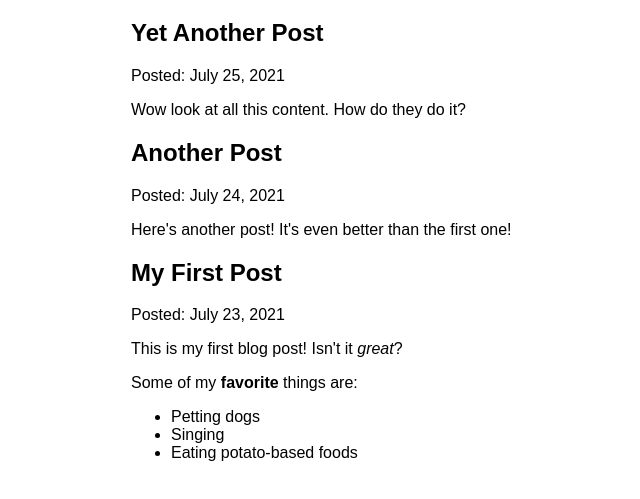
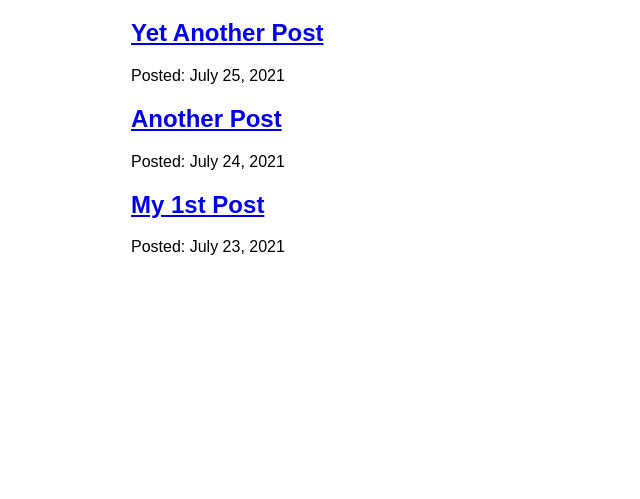
Before and after one commit to harrytang/my-gatsby-site, a Gatsby site: page /blog in a window 1280 px wide. Shown: the part 157-656 px from the top of the page, without its empty margins (259-899 px from the left). Built offline with nearby package versions, Linux system fonts and the light colour scheme; Gatsby itself is replaced by a stand-in of ours.

Commit message:
feat: finished Gatsby tutorial part 6

```diff
--- a/blog/my-first-post.mdx
+++ b/blog/my-first-post.mdx
@@ -1,5 +1,5 @@
 ---
-title: "My First Post"
+title: "My 1st Post"
 date: "2021-07-23"
 ---
 
--- a/src/pages/blog.js
+++ b/src/pages/blog/index.js
@@ -5,18 +5,18 @@
  */
 
 import * as React from "react";
-import { graphql } from "gatsby";
-import { MDXRenderer } from "gatsby-plugin-mdx";
-import Layout from "../components/layout";
+import { Link, graphql } from "gatsby";
+import Layout from "../../components/layout";
 
 const BlogPage = ({ data }) => {
   return (
     <Layout pageTitle="My Blog Posts">
       {data.allMdx.nodes.map((node) => (
         <article key={node.id}>
-          <h2>{node.frontmatter.title}</h2>
+          <h2>
+            <Link to={`/blog/${node.slug}`}>{node.frontmatter.title}</Link>
+          </h2>
           <p>Posted: {node.frontmatter.date}</p>
-          <MDXRenderer>{node.body}</MDXRenderer>
         </article>
       ))}
     </Layout>
@@ -32,7 +32,7 @@
           title
         }
         id
-        body
+        slug
       }
     }
   }
```
Also changed, not shown: src/pages/blog/{mdx.slug}.js (added, +33 -0 lines).
